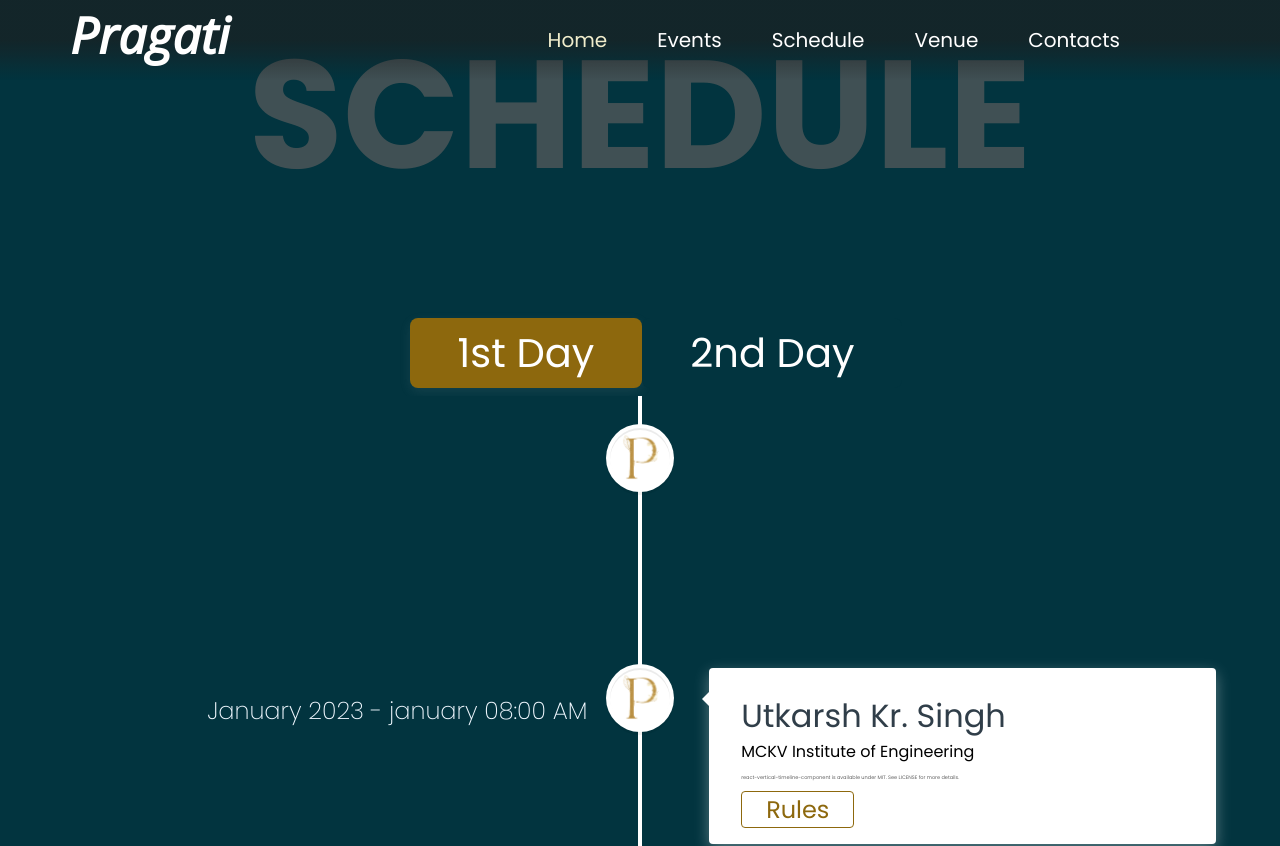
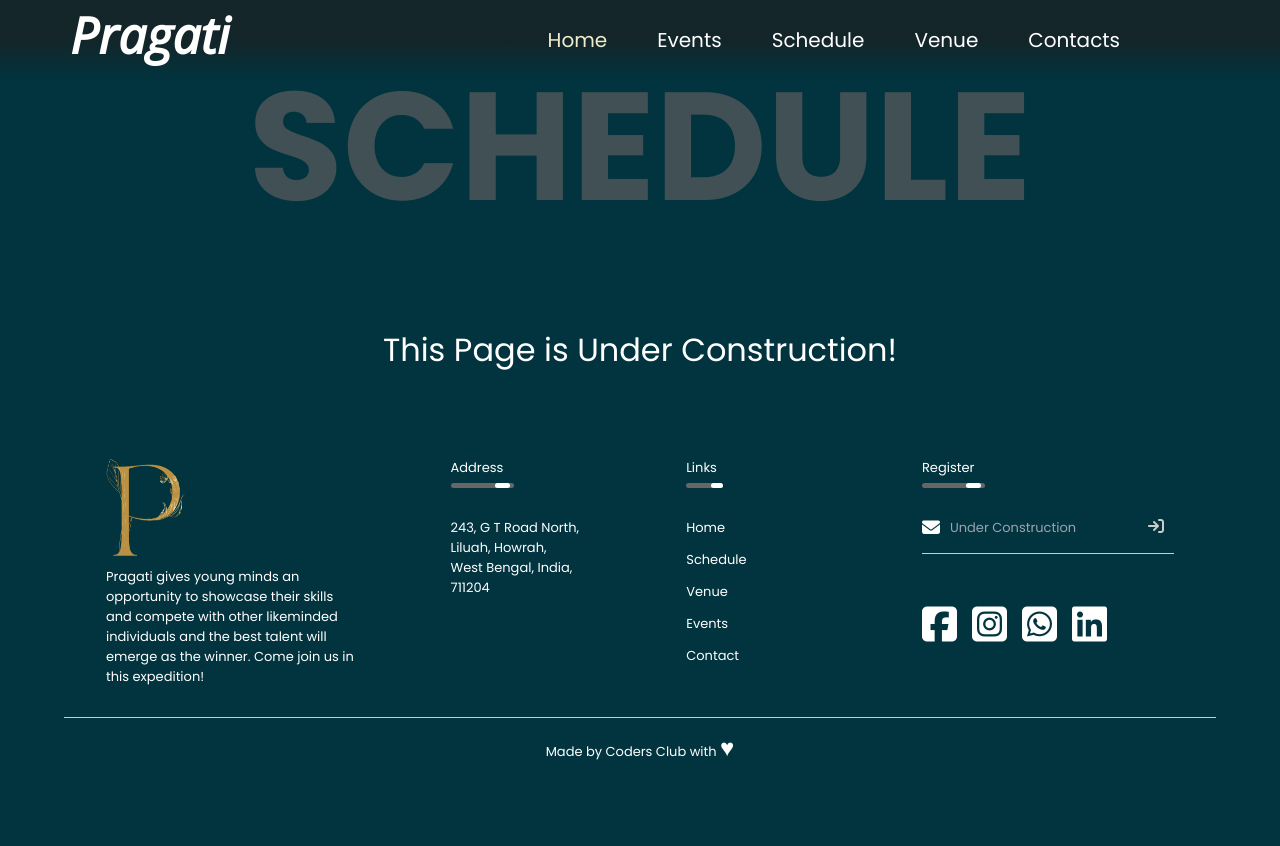
Before and after one commit to am-here/PRAGATI, a React (Create React App) app: page /schedule in a window 1280 px wide. Shown: the top 846 px of the page. After the commit the page ends 800 px from the top, so only its background shows below. Built offline with nearby package versions, Linux system fonts and the light colour scheme; a web font is replaced by a local one.

Commit message:
schdeule removed

```diff
--- a/src/components/Ongoing_Event/event.css
+++ b/src/components/Ongoing_Event/event.css
@@ -14,6 +14,7 @@
   color: rgb(206, 175, 3);
 }
 .content_row {
+  font-size: 2rem;
   width: 85%;
   margin: auto;
   display: flex;
@@ -22,14 +23,13 @@
   justify-content: space-between;
   font-weight: 100;
 }
-.heading-list{
+.heading-list {
   font-weight: 500;
   color: #fff;
   margin-top: 2em;
   margin-bottom: 1em;
 }
-#last-line{
-
+#last-line {
   padding-bottom: 4em;
 }
 .content_img {
--- a/src/components/Scheduler/Day.js
+++ b/src/components/Scheduler/Day.js
@@ -1,20 +1,21 @@
-import React, { useState } from "react";
-// import React from "react";
+// import React, { useState } from "react";
+import React from "react";
 import UnderCunstruction from "../../resources/UnderCunstruction";
 import Heading from "../Heading/index";
 import GoToTop from "./../GoToTop";
 
-import Scheduler from "./Scheduler";
+// import Scheduler from "./Scheduler";
 import "./Scheduler.css";
 
 function Day() {
-  const [day, setDay] = useState("day1");
+  // const [day, setDay] = useState("day1");
 
   return (
     <>
+      <div className="mar_add_event"></div>
       <Heading title="SCHEDULE" />
-      {/* <UnderCunstruction /> */}
-      <div className="day-button">
+      <UnderCunstruction />
+      {/* <div className="day-button">
         <button
           className={day === "day1" ? "item-active" : "day1"}
           onClick={() => setDay("day1")}
@@ -31,7 +32,7 @@ function Day() {
       <div>
         {day === "day1" && <Scheduler />}
         {day === "day2" && <Scheduler />}
-      </div>
+      </div> */}
       <GoToTop />
     </>
   );
--- a/src/components/Scheduler/Scheduler.css
+++ b/src/components/Scheduler/Scheduler.css
@@ -88,7 +88,9 @@ img {
   margin-left: 2rem;
   box-shadow: rgba(190, 190, 190, 0.1) 0px 4px 12px;
 }
-
+.mar_add_event {
+  margin-top: 2rem;
+}
 @media only screen and (max-width: 1170px) {
   .vertical-timeline-element-date {
     display: block;
```
